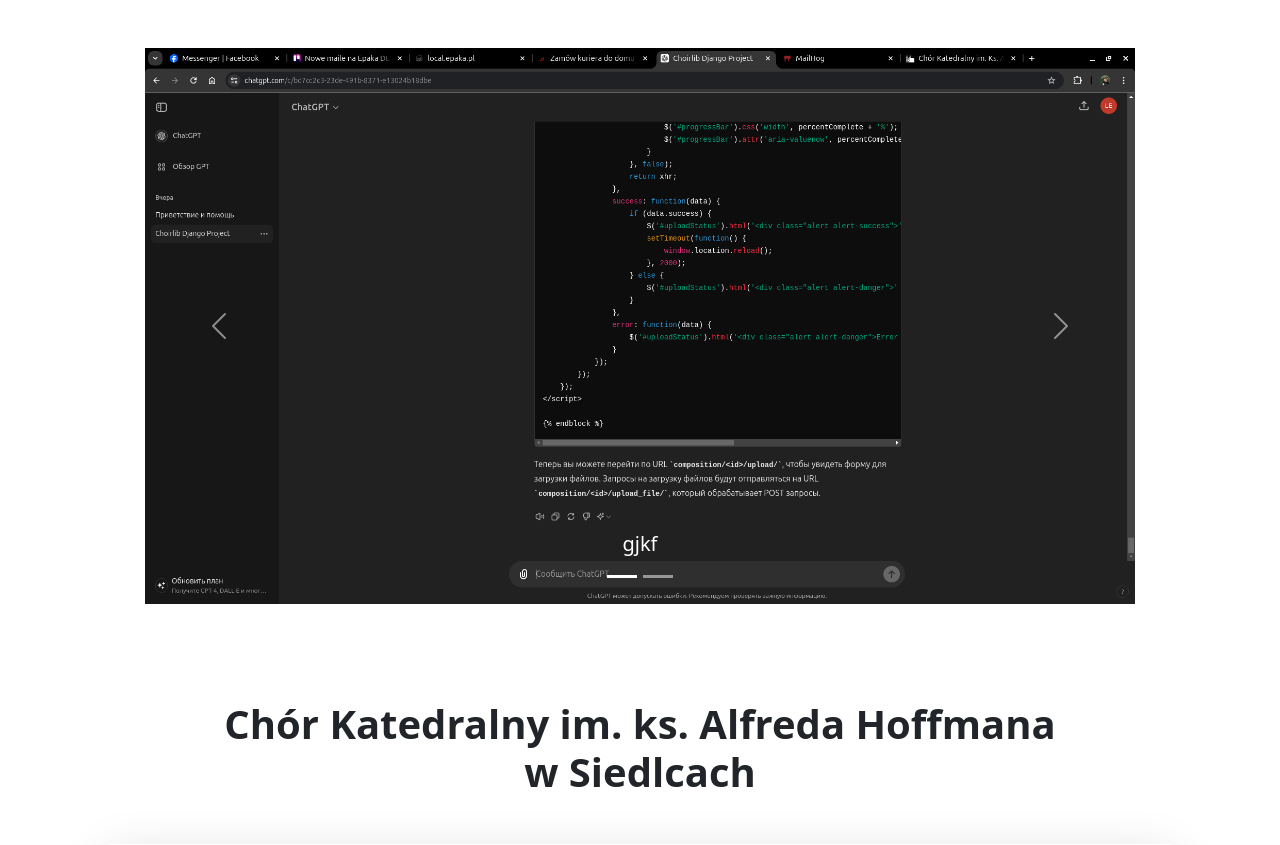
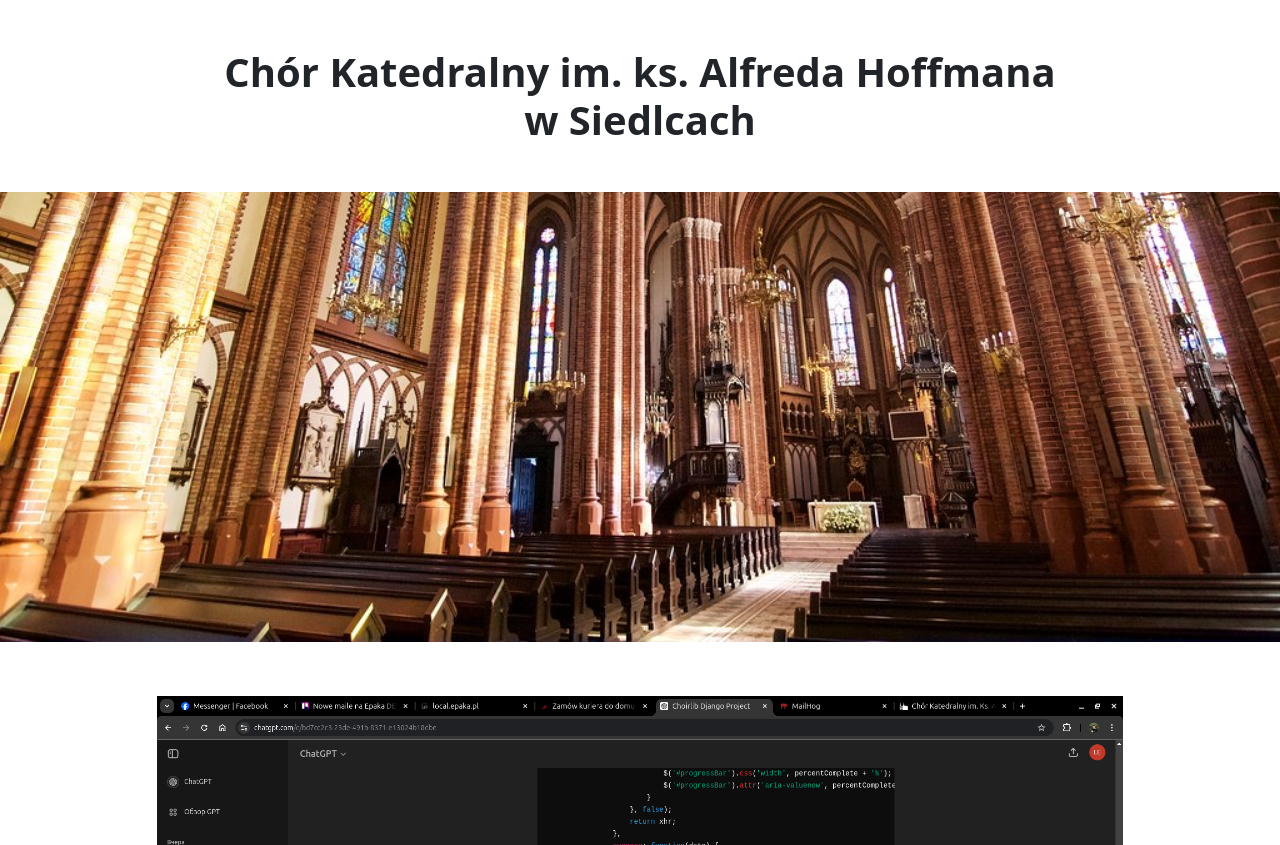
Before and after one commit to Jan-Romanowski/choirlib, a Django app: page / in a window 1280 px wide. Shown: the part 98-943 px from the top of the page. Run offline with Django 5.2, Linux system fonts and the light colour scheme; data comes from the database, SQL or seed files in the repository.

Commit message:
jakieś gówno

```diff
--- a/library/content/templates/content/index.html
+++ b/library/content/templates/content/index.html
@@ -3,6 +3,41 @@
 {% load static %}
 {% block body %}
 
+<style>
+
+.nice{
+    display: block;
+    width: 100%;
+    height: 450px;
+    position: absolute;
+    left: 0;
+    overflow: hidden;
+    object-fit: cover; /* Обрезает изображение, чтобы оно заполнило контейнер */
+    object-position: bottom;
+}
+
+.nice-cntr{
+    height: 450px;
+    display: inline-block;
+}
+
+.nice-cntr::after{
+    background-color: rgba(0, 0, 0, 0.5); /* Adjust opacity and color */
+    z-index: 1;
+}
+
+</style>
+
+<div class="container">
+    <div id="choir" class="container-fluid">
+        <h1 class="text-center mt-5 mb-5">
+            Chór Katedralny im. ks. Alfreda Hoffmana <br>w Siedlcach
+        </h1>
+    </div>
+
+    <div class="container-fluid nice-cntr">
+        <img class="nice" src="{% static 'content/img/katedra.jpg' %}"/>
+    </div>
 
     <div class="container-fluid">
         <div class="p-2 p-md-2 p-lg-3 p-xl-5">
@@ -40,18 +75,6 @@
         </div>
     </div>
 
-
-<div class="container">
-    <div id="choir" class="container-fluid">
-        <h1 class="text-center mt-5 mb-5">
-            Chór Katedralny im. ks. Alfreda Hoffmana <br>w Siedlcach
-        </h1>
-    </div>
-
-    <div class="container-fluid">
-        <!-- <img src="{% static 'content/img/tlo.jpg' %}" width="100%"/> -->
-    </div>
-
     <div class="container-fluid">
         <div class="shadow-lg p-2 p-md-2 p-lg-3 p-xl-5">
             <h1 class="text-center mb-5">O nas</h1>
--- a/library/content/templates/content/template.html
+++ b/library/content/templates/content/template.html
@@ -55,7 +55,12 @@
                             <ul class="dropdown-menu dropdown-menu-dark" aria-labelledby="navbarDarkDropdownMenuLink">
                                 <li><a class="dropdown-item" href="{% url 'listComposition' %}">Utwory</a></li>
                                 <li><a class="dropdown-item" href="{% url 'listFolder' %}">Teczki</a></li>
+                                {% if perms.composition.change_composition %}
                                 <li><a class="dropdown-item" href="#">Ustawienia</a></li>
+                                {% endif %}
+                                {% if perms.user.change_user %}
+                                <li><a class="dropdown-item" href="{% url 'manageUsers' %}">Użytkownicy</a></li>
+                                {% endif %}
                             </ul>
                         </li>
 
@@ -98,7 +103,6 @@
                                    Witaj, {{ user.name }}
                                 </a>
                                 <ul class="dropdown-menu dropdown-menu-dark" aria-labelledby="navbarDarkDropdownMenuLink">
-                                    <li><a class="dropdown-item" href="{% url 'manageUsers' %}">Użytkownicy</a></li>
                                     <li>
                                         <form method="post" action="{% url 'logout' %}">
                                             {% csrf_token %}
--- a/library/folder/templates/folder/folderList.html
+++ b/library/folder/templates/folder/folderList.html
@@ -8,9 +8,11 @@
         <h2 class="text-center mt-3 mb-4">Teczki</h2>
         <form>
             <div class="row justify-content-center mb-3">
+                {% if perms.folder.add_folder %}
                 <div class="col-6 col-md-2 mt-1 mb-1">
                     <a class="btn w-75 btn-outline-success" href="{% url 'createFolder' %}" role="button">Nowa teczka</a>
                 </div>
+                {% endif %}
 
                 <div class="col-6 col-md-2 mt-1 mb-1">
                     <a class="btn w-75 btn-outline-primary" data-bs-toggle="collapse" href="#searchFilters" role="button" aria-expanded="false" aria-controls="collapseExample">
@@ -78,8 +80,12 @@
                                     </div>
                                 </div>
                                 <div class="modal-footer">
+                                    {% if perms.folder.change_folder %}
                                     <a href="{% url 'editFolder' pk=folder.id %}" class="btn btn-outline-primary w-25">Edytuj</a>
+                                    {% endif %}
+                                    {% if perms.folder.delete_folder %}
                                     <button type="button" class="btn btn-outline-danger w-25" data-bs-toggle="modal" data-bs-target="#deleteFolder{{ folder.id }}" data-bs-hide="#detailModal{{ folder.id }}">Usuń</button>
+                                    {% endif %}
                                     <button type="button" class="btn btn-secondary w-25" data-bs-dismiss="modal">Zamknij</button>
                                 </div>
                             </div>
```
Also changed, not shown: library/content/static/content/img/katedra.jpg (added). Lines whose indentation alone changed are shown as unchanged.
